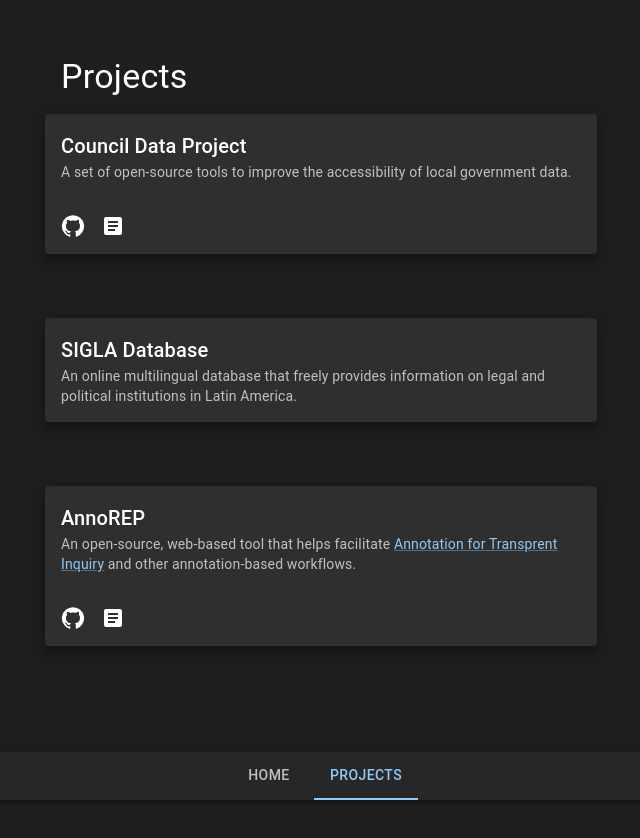
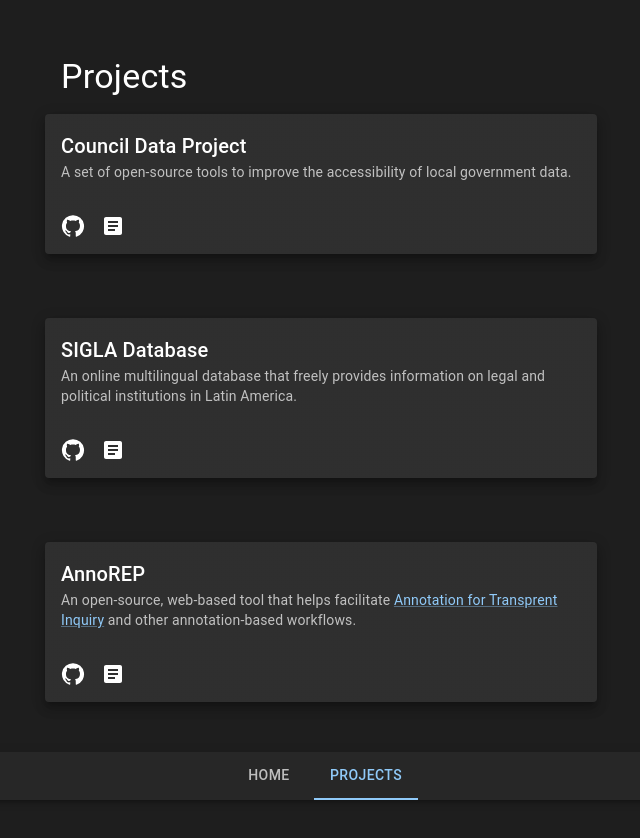
Before and after one commit to tohuynh/tohuynh.github.io, a Next.js app: page /projects in a window 1280 px wide. Shown: the top 838 px of the page, without its empty margins (319-959 px from the left). Built offline with nearby package versions, Linux system fonts and the light colour scheme.

Commit message:
Add links to sigla

```diff
--- a/pages/projects.tsx
+++ b/pages/projects.tsx
@@ -74,6 +74,26 @@
               </Typography>
             </CardContent>
           </CardActionArea>
+          <CardActions disableSpacing>
+            <IconButton
+              arial-label="Backend GitHub"
+              component="a"
+              href="https://github.com/SIGLA-GU/siglatools"
+              target="_blank"
+              rel="noreferrer noopener"
+            >
+              <GitHub />
+            </IconButton>
+            <IconButton
+              arial-label="Backend documentation"
+              component="a"
+              href="https://sigla-gu.github.io/siglatools/"
+              target="_blank"
+              rel="noreferrer noopener"
+            >
+              <Article />
+            </IconButton>
+          </CardActions>
         </Card>
         <Card raised>
           <CardActionArea
```
